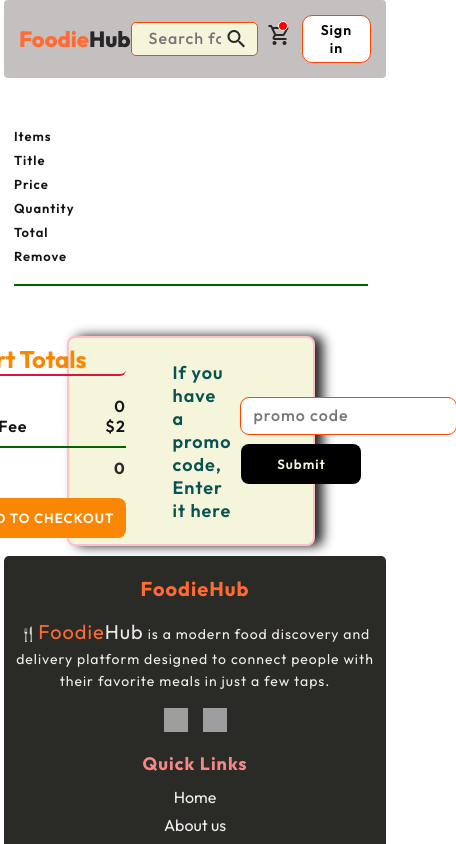
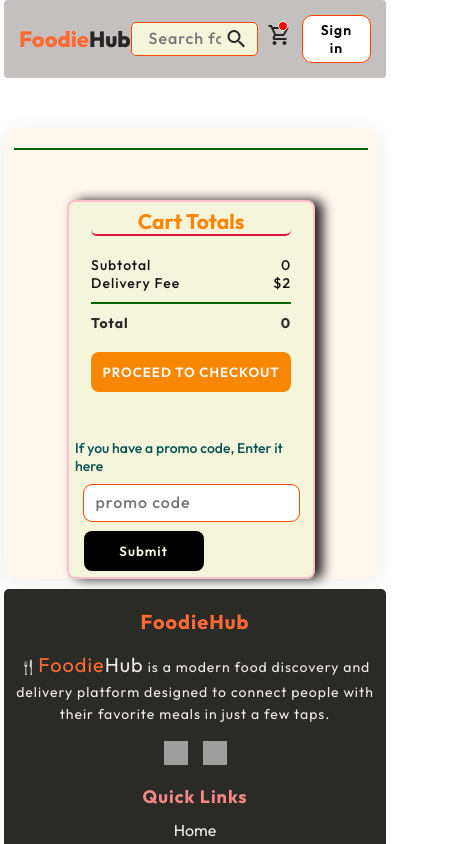
Before and after one commit to AkshitaGupta97/Mini-Food-Delivery, a React (Vite) app in the folder front-food/: page /cart in a window 390 px wide. Shown: the top 844 px of the page, 456 px wide, since content can reach past the window. Built offline with nearby package versions, Linux system fonts and the light colour scheme; grey boxes are pictures that could not be loaded; a web font is replaced by a local one.

Commit message:
added some css to cart css

```diff
--- a/front-food/src/pages/Cart/Cart.css
+++ b/front-food/src/pages/Cart/Cart.css
@@ -50,6 +50,60 @@
 }
 .cross:hover {
     color: #e92424;
+}
+
+@media (max-width: 1000px) {
+    .cart-bottom {
+        width: 90%;
+        gap: max(8vw, 8px);
+        flex-direction: column;
+    }
+}
+
+@media (max-width: 720px) {
+    .cart-bottom {
+        width: 95%;
+        gap: 16px;
+        flex-direction: column;
+    }
+}
+
+@media (max-width: 480px) {
+    .cart-bottom {
+        width: 100%;
+        gap: 12px;
+        flex-direction: column;
+        padding: 10px;
+        margin-top: 30px;
+    }
+    .cart-total button,
+    .cart-promocode-input button {
+        width: 100%;
+    }
+}
+/* Add a subtle box-shadow and background for the cart container */
+.cart {
+    background: #fff8f0;
+    box-shadow: 0 4px 24px rgba(0,0,0,0.07);
+    border-radius: 12px;
+    transition: box-shadow 0.2s;
+}
+
+/* Add hover effect for cart items */
+.cart-items-item:hover {
+    background: #ffe5e5;
+    box-shadow: 0 2px 8px rgba(220, 20, 60, 0.08);
+    border-radius: 8px;
+    transition: background 0.2s, box-shadow 0.2s;
+}
+
+/* Style for empty cart message */
+.cart-empty-message {
+    text-align: center;
+    color: #bdbdbd;
+    font-size: 1.2em;
+    margin: 40px 0;
+    font-style: italic;
 }
 
 .cart-bottom {
@@ -168,15 +222,32 @@
     .cart-items-item img { width: 64px; height: 64px }
 }
 
-@media (max-width: 480px) {
+@media (max-width: 450px) {
     .cart{
         padding: 0 10px;
+    }
+    .head-part p {
+        display: none;
     }
     .cart-items-title,
     .cart-items-item {
         grid-template-columns: 1fr; /* stack vertically on very small screens */
-        text-align: left;
+        text-align: center;
         row-gap: 8px;
     }
     .cart-items-item img { width: 100%; height: 160px }
+    .cart-bottom {
+        padding: 6px;
+        font-size: 14px;
+        font-weight: 500;
+    }
+    .cart-promocode .div-promo {
+        display: flex;
+        flex-direction: column;
+
+    }
+    .cart-promocode p {
+        letter-spacing: 0;
+        font-size: 14px;
+    }
 }
```
